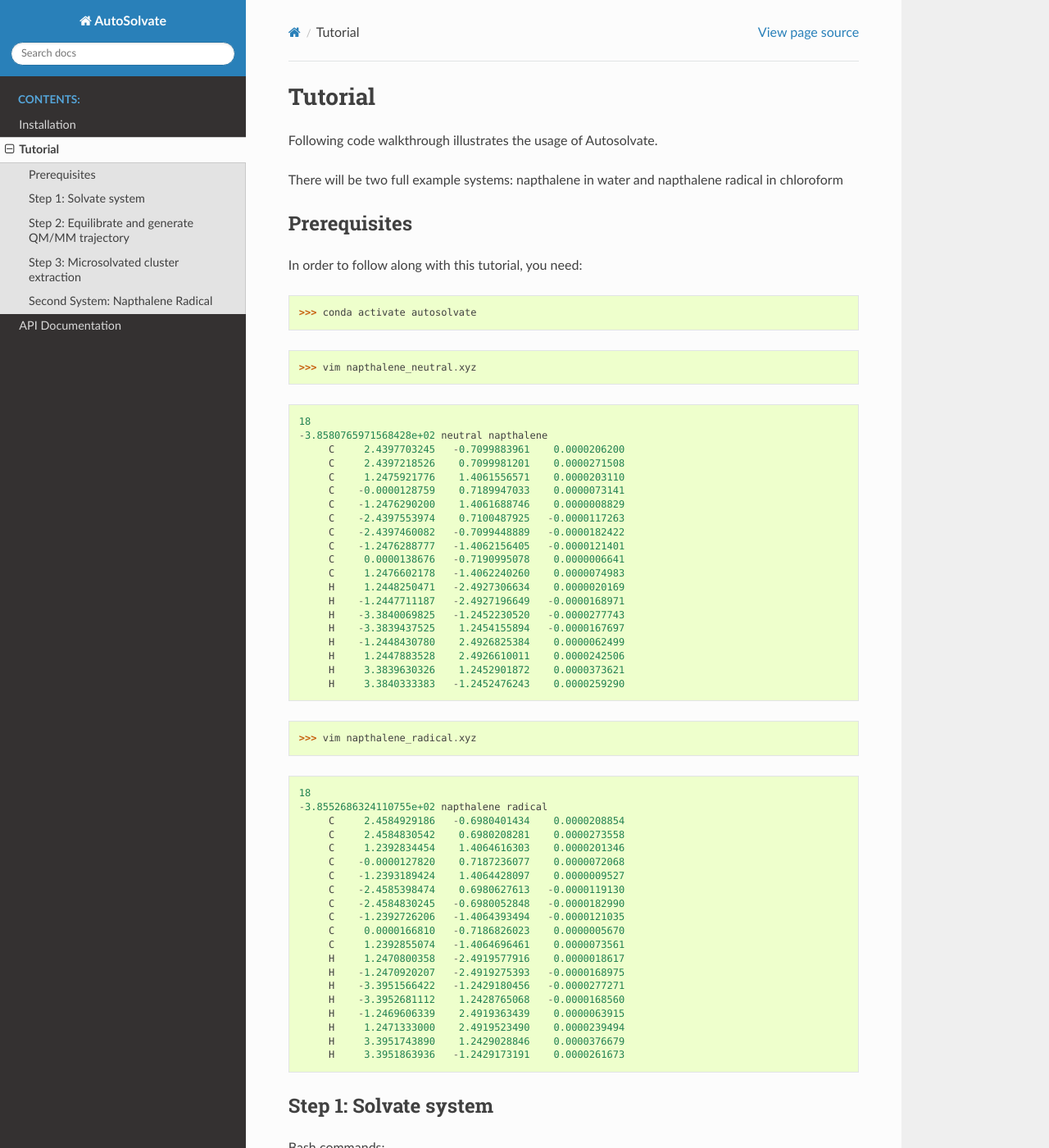
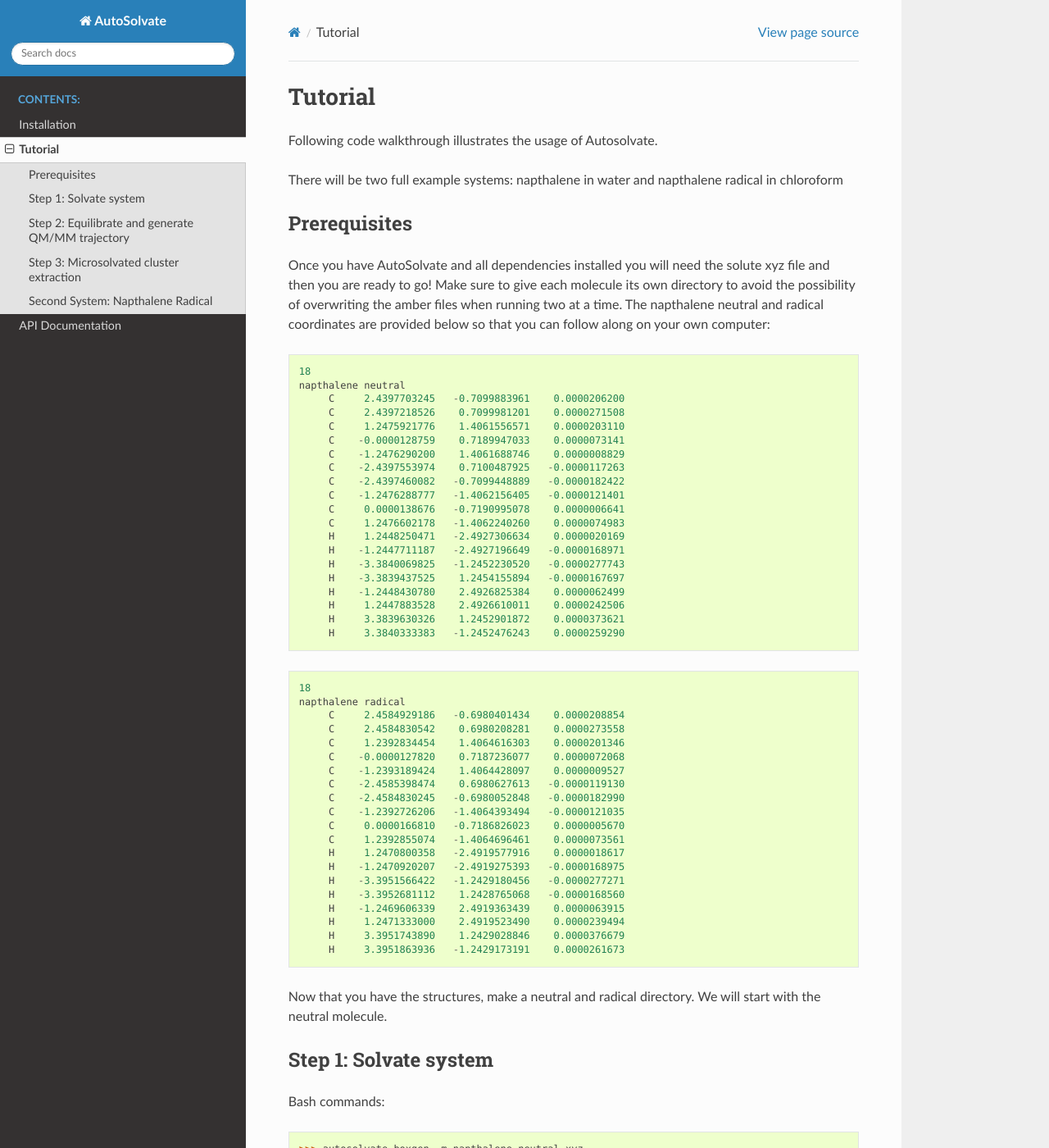
Before and after one commit to Liu-group/AutoSolvate, a Sphinx documentation site: the page built from docs/tutorial.rst, in a window 1280 px wide and 1400 px high. Shown: the whole window at 82% size. Built offline with Sphinx 7.4.7 and the Read the Docs theme 2.0.0, drawn with Linux system fonts in a browser that asks for light colours; the version number could not be read and is left out.

Commit message:
changed intro

```diff
--- a/docs/tutorial.rst
+++ b/docs/tutorial.rst
@@ -7,17 +7,12 @@ There will be two full example systems: napthalene in water and napthalene radic
 
 Prerequisites
 -------------------------------------------
-In order to follow along with this tutorial, you need:
-
-
->>> conda activate autosolvate
-
->>> vim napthalene_neutral.xyz
+Once you have AutoSolvate and all dependencies installed you will need the solute xyz file and then you are ready to go! Make sure to give each molecule its own directory to avoid the possibility of overwriting the amber files when running two at a time. The napthalene neutral and radical coordinates are provided below so that you can follow along on your own computer:
 
 ::
 
   18
-  -3.8580765971568428e+02 neutral napthalene
+  napthalene neutral
        C     2.4397703245   -0.7099883961    0.0000206200
        C     2.4397218526    0.7099981201    0.0000271508
        C     1.2475921776    1.4061556571    0.0000203110
@@ -37,12 +32,10 @@ In order to follow along with this tutorial, you need:
        H     3.3839630326    1.2452901872    0.0000373621
        H     3.3840333383   -1.2452476243    0.0000259290
 
->>> vim napthalene_radical.xyz
-
 ::
 
   18
-  -3.8552686324110755e+02 napthalene radical
+  napthalene radical
        C     2.4584929186   -0.6980401434    0.0000208854
        C     2.4584830542    0.6980208281    0.0000273558
        C     1.2392834454    1.4064616303    0.0000201346
@@ -61,6 +54,9 @@ In order to follow along with this tutorial, you need:
        H     1.2471333000    2.4919523490    0.0000239494
        H     3.3951743890    1.2429028846    0.0000376679
        H     3.3951863936   -1.2429173191    0.0000261673
+
+Now that you have the structures, make a neutral and radical directory. We will start with the neutral molecule.
+
 
 
 Step 1: Solvate system
```
